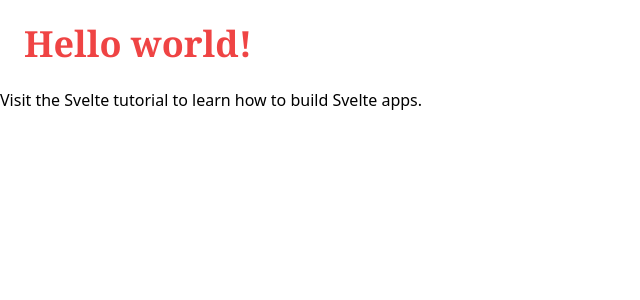
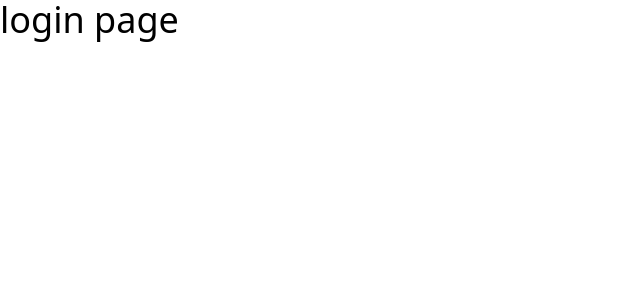
Before and after one commit to Mathav495/DocChain-Demo, a Svelte app in the folder client/: page / in a window 1280 px wide. Shown: the top 300 px of the page, without its empty margins (0-640 px from the left). Built offline with nearby package versions, Linux system fonts and the light colour scheme.

Commit message:
Routes ctrated using svelte-routing

```diff
--- a/client/package.json
+++ b/client/package.json
@@ -5,7 +5,7 @@
   "scripts": {
     "build": "rollup -c",
     "dev": "rollup -c -w",
-    "start": "sirv public --no-clear"
+    "start": "sirv public --single --no-clear"
   },
   "devDependencies": {
     "@rollup/plugin-commonjs": "^17.0.0",
@@ -24,6 +24,7 @@
     "tailwindcss": "^3.2.4"
   },
   "dependencies": {
-    "sirv-cli": "^2.0.0"
+    "sirv-cli": "^2.0.0",
+    "svelte-routing": "^1.6.0"
   }
 }
--- a/client/src/App.svelte
+++ b/client/src/App.svelte
@@ -1,14 +1,16 @@
 <script>
-  export let name
+  import LoginPage from "./Pages/LoginPage.svelte"
+  import Dashboard from "./Pages/Dashboard.svelte"
+  import { Route, Router } from "svelte-routing"
+  export const url = ""
 </script>
 
-<main>
-  <h1 class=" p-6 font-serif text-4xl font-bold text-red-500">Hello {name}!</h1>
-  <p>
-    Visit the <a href="https://svelte.dev/tutorial">Svelte tutorial</a> to learn
-    how to build Svelte apps.
-  </p>
-</main>
+<Router {url}>
+  <main>
+    <Route path="/"><LoginPage /></Route>
+    <Route path="Dash"><Dashboard /></Route>
+  </main>
+</Router>
 
 <style global lang="postcss">
   @tailwind base;
--- /dev/null
+++ b/client/src/Pages/Dashboard.svelte
@@ -0,0 +1 @@
+<h1 class="text-4xl">Dshboard page</h1>
--- /dev/null
+++ b/client/src/Pages/Loginpage.svelte
@@ -0,0 +1 @@
+<h1 class="text-4xl">login page</h1>
```
Also changed, not shown: 1 other file (tests, documents, lock files or other folders).
